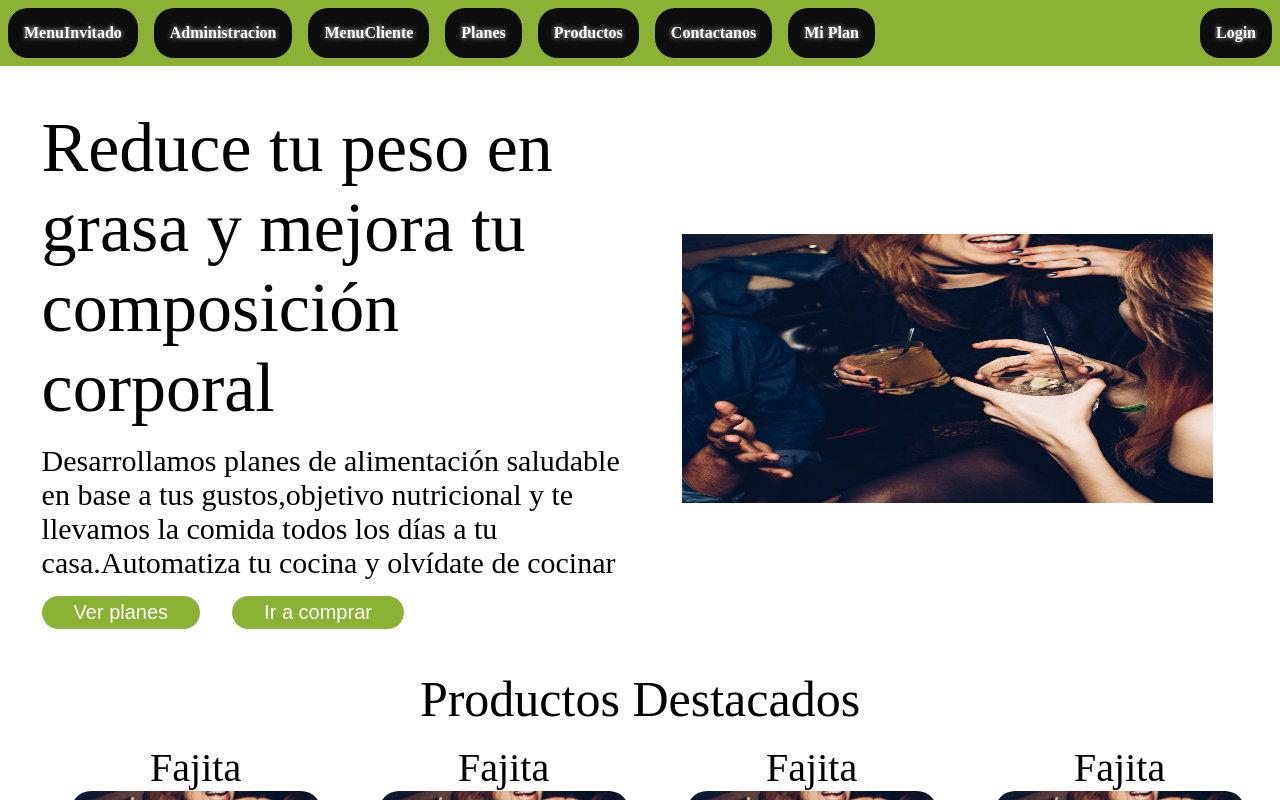
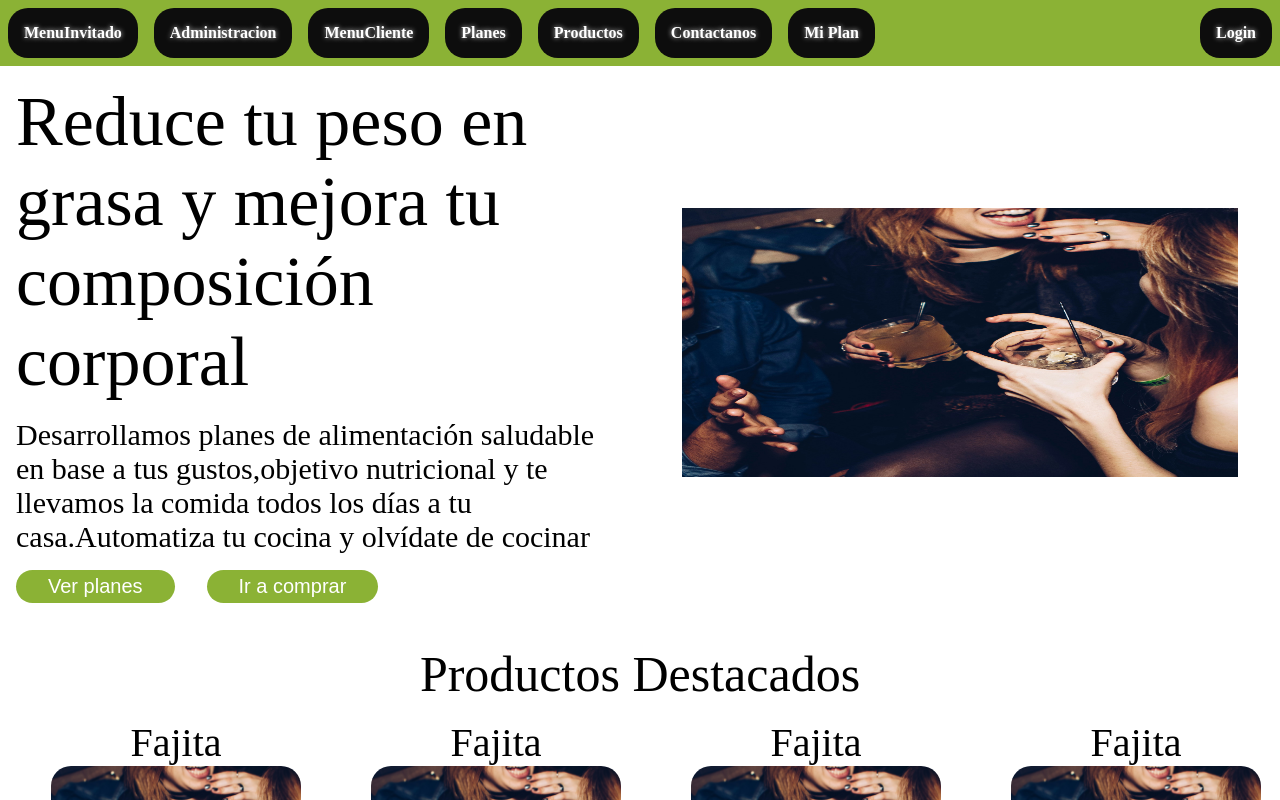
Before and after one commit to alfre755/NutriGreen, a React (Vite) app in the folder NutriGreen/: page / in a window 1280 px wide. Shown: the top 800 px of the page. Built offline with nearby package versions, Linux system fonts and the light colour scheme.

Commit message:
delete padding
Se elimina el padding del main

```diff
--- a/NutriGreen/src/components/LayaoutTemplate/MainView/index.jsx
+++ b/NutriGreen/src/components/LayaoutTemplate/MainView/index.jsx
@@ -11,6 +11,7 @@ import "@fontsource/roboto/700.css";
 const MainViewStyle = styled.section`
   display: flex;
   flex-direction: column;
+
   min-height: 100vh; /* Asegura que el contenedor ocupe todo el alto de la ventana */
 
   * {
@@ -23,7 +24,6 @@ const MainViewStyle = styled.section`
 
   main {
     flex: 1; /* El contenido ocupará el espacio restante */
-    padding: 2vmax;
   }
 
   footer {
```
